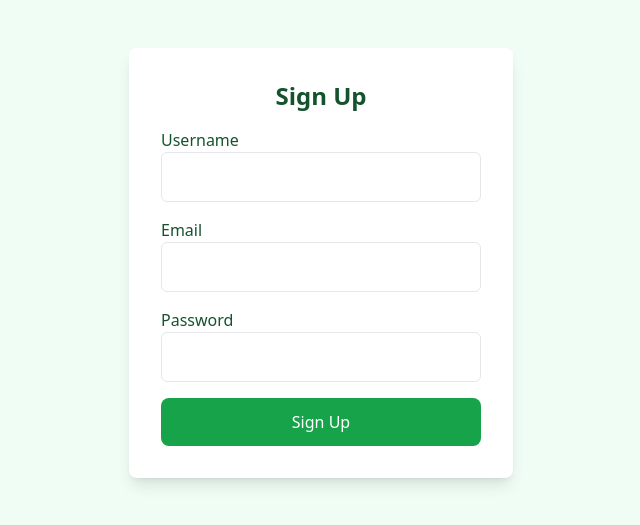
After one commit to Atothegod/dsi202_2025, a Django app: page /signup/ in a window 1280 px wide. The commit adds this page. Shown: the top 525 px of the page, without its empty margins (319-959 px from the left). Run offline with Django 5.2, Linux system fonts and the light colour scheme; some libraries are stand-ins or nearby versions.

Commit message:
add Signup System

```diff
--- a/myproject/app1/forms.py
+++ b/myproject/app1/forms.py
@@ -1 +1,13 @@
+# forms.py
 from django import forms
+from django.contrib.auth.models import User
+from django.contrib.auth.forms import UserCreationForm
+
+
+
+class UserRegistrationForm(UserCreationForm):
+    email = forms.EmailField(required=True)
+
+    class Meta:
+        model = User
+        fields = ['username', 'email', 'password1', 'password2']
--- a/myproject/app1/templates/product_list.html
+++ b/myproject/app1/templates/product_list.html
@@ -116,7 +116,13 @@
                 <a href="{% url 'cart_view' %}" class="text-lg hover:text-green-300 transition-colors">🛒 Cart</a>
                 <a href="#" class="text-lg hover:text-green-300 transition-colors">About Us</a>
                 <a href="#" class="text-lg hover:text-green-300 transition-colors">Contact</a>
+                {% if user.is_authenticated %}
+                    <a href="{% url 'logout' %}" class="text-lg hover:text-green-300 transition-colors">Logout</a>
+                {% else %}
+                    <a href="{% url 'login' %}" class="text-lg hover:text-green-300 transition-colors">Login</a>
+                {% endif %}
             </div>
+
         </div>
     </nav>
 
--- /dev/null
+++ b/myproject/app1/templates/signup.html
@@ -0,0 +1,47 @@
+<!DOCTYPE html>
+<html lang="en">
+<head>
+    <meta charset="UTF-8">
+    <meta name="viewport" content="width=device-width, initial-scale=1.0">
+    <title>Sign Up</title>
+    <script src="https://cdn.tailwindcss.com"></script>
+</head>
+<body class="bg-green-50 font-sans antialiased">
+
+    <div class="container mx-auto px-4 py-12">
+        <div class="max-w-sm mx-auto bg-white p-8 rounded-lg shadow-lg">
+            <h2 class="text-2xl font-semibold text-center text-green-900 mb-4">Sign Up</h2>
+
+            <!-- แสดงข้อความแจ้งเตือน -->
+            {% if messages %}
+                <div class="bg-green-500 text-white p-4 rounded-lg mb-6">
+                    {% for message in messages %}
+                        <p>{{ message }}</p>
+                    {% endfor %}
+                </div>
+            {% endif %}
+
+            <form method="POST">
+                {% csrf_token %}
+                <div class="mb-4">
+                    <label for="username" class="block text-green-900">Username</label>
+                    <input type="text" name="username" id="username" class="w-full p-3 border rounded-md focus:ring-2 focus:ring-green-400" required>
+                </div>
+
+                <div class="mb-4">
+                    <label for="email" class="block text-green-900">Email</label>
+                    <input type="email" name="email" id="email" class="w-full p-3 border rounded-md focus:ring-2 focus:ring-green-400" required>
+                </div>
+
+                <div class="mb-4">
+                    <label for="password" class="block text-green-900">Password</label>
+                    <input type="password" name="password" id="password" class="w-full p-3 border rounded-md focus:ring-2 focus:ring-green-400" required>
+                </div>
+
+                <button type="submit" class="w-full py-3 bg-green-600 text-white rounded-lg hover:bg-green-700">Sign Up</button>
+            </form>
+        </div>
+    </div>
+
+</body>
+</html>
--- a/myproject/app1/urls.py
+++ b/myproject/app1/urls.py
@@ -1,6 +1,7 @@
 from django.urls import path
 from . import views
 from .views import ProductListView, ProductDetailView, cart_view
+from django.contrib.auth import views as auth_views
 
 
 urlpatterns = [
@@ -10,4 +11,7 @@ urlpatterns = [
     path('cart/add/<int:product_id>/', views.add_to_cart, name='add_to_cart'),
     path('cart/', views.cart_view, name='cart_view'),
     path('cart/remove/<int:cart_item_id>/', views.remove_from_cart, name='remove_from_cart'),
+    path('login/', auth_views.LoginView.as_view(), name='login'),
+    path('logout/', auth_views.LogoutView.as_view(), name='logout'),
+    path('signup/', views.signup_view, name='sign_up'),
 ]
--- a/myproject/app1/views.py
+++ b/myproject/app1/views.py
@@ -5,6 +5,11 @@ from django.views.generic import ListView, DetailView
 from .models import Product, Cart
 from django.db.models import Q
 from django.contrib.auth.decorators import login_required
+from .forms import UserRegistrationForm
+from django.contrib import messages
+from django.contrib.auth import login, authenticate
+from django.contrib.auth.views import LoginView
+
 
 def homepage_view(request):
     return render(request, 'homepage.html')
@@ -55,3 +60,30 @@ def remove_from_cart(request, cart_item_id):
     cart_item = get_object_or_404(Cart, id=cart_item_id, user=request.user)
     cart_item.delete()
     return redirect('cart_view')
+
+
+
+class CustomLoginView(LoginView):
+    template_name = 'login.html'
+
+
+
+    def form_valid(self, form):
+        user = form.get_user()  # Get the logged-in user
+        login(self.request, user)  # Log the user in
+
+        # Get 'next' URL from POST data or fallback to home
+        next_url = self.request.POST.get('next', '/')
+        print(f"Redirecting to: {next_url}")  # Print next URL to check in the console
+
+        return redirect(next_url)
+
+def signup_view(request):
+    if request.method == 'POST':
+        form = UserRegistrationForm(request.POST)
+        if form.is_valid():
+            form.save()
+            return redirect('login')  # หรือเปลี่ยนเส้นทางที่ต้องการ
+    else:
+        form = UserRegistrationForm()
+    return render(request, 'signup.html', {'form': form})
--- a/myproject/myproject/settings.py
+++ b/myproject/myproject/settings.py
@@ -139,3 +139,6 @@ STATIC_URL = 'static/'
 DEFAULT_AUTO_FIELD = 'django.db.models.BigAutoField'
 MEDIA_URL = '/media/'
 MEDIA_ROOT = BASE_DIR / 'media'
+LOGIN_REDIRECT_URL = '/'  # หลังจากเข้าสู่ระบบ จะไปที่หน้า cart
+LOGOUT_REDIRECT_URL = '/'  # หลังจากออกจากระบบ จะไปที่หน้า home
+LOGIN_URL = '/login/'
```
Also changed, not shown: myproject/app1/templates/login.html (added, +18 -0 lines), myproject/app1/templates/registration/login.html (added, +33 -0 lines).
